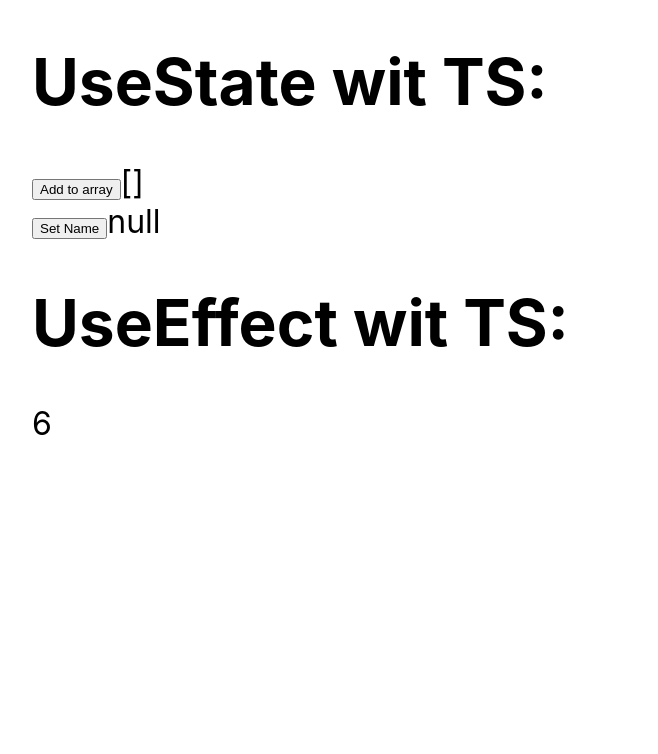
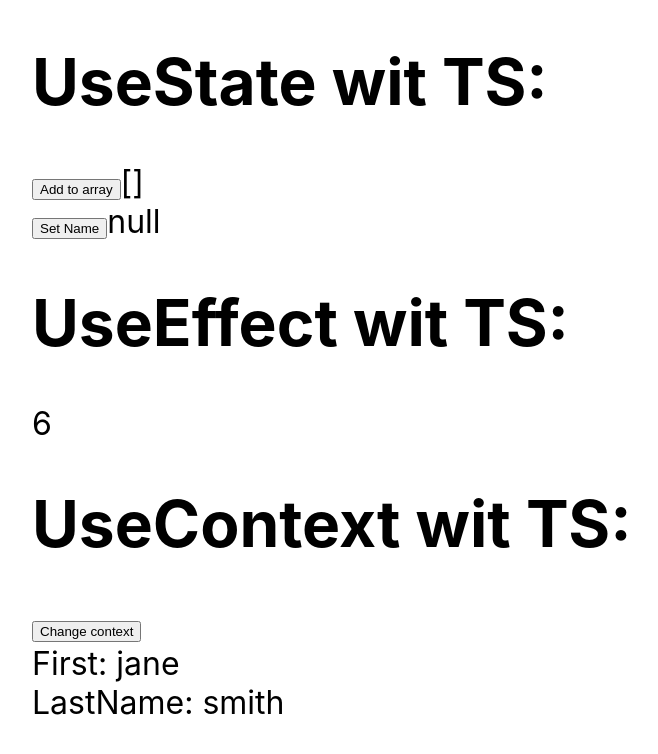
Before and after one commit to Jersonquinterolopez/ts-cra-test, a React (Create React App) app: page / in a window 1280 px wide. Shown: the top 754 px of the page, without its empty margins (208-866 px from the left). Built offline with nearby package versions, Linux system fonts and the light colour scheme.

Commit message:
[Add] UseContext with TS example

```diff
--- a/src/App.tsx
+++ b/src/App.tsx
@@ -1,5 +1,6 @@
 import React, { ReactElement, ReactNode, useState } from 'react';
 import './App.css';
+import UseContextComponent from './features/UseContextComponent';
 import UseEffectComponent from './features/UseEffectComponent';
 import UseStateComponent from './features/UseStateComponent';
 
@@ -96,6 +97,10 @@ function App() {
         <h1>UseEffect wit TS:</h1>
         <UseEffectComponent />
       </div>
+      <div>
+        <h1>UseContext wit TS:</h1>
+        <UseContextComponent />
+      </div>
     </div>
   );
 }
```
